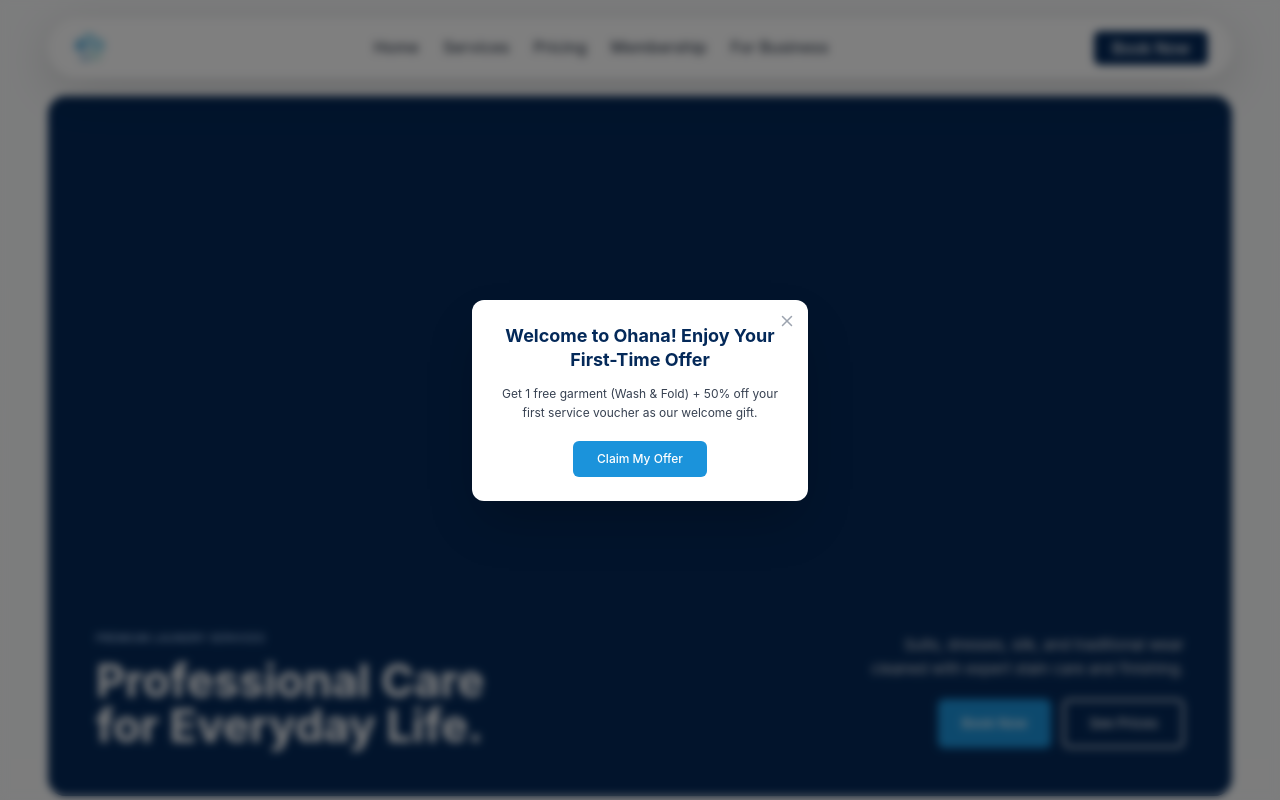
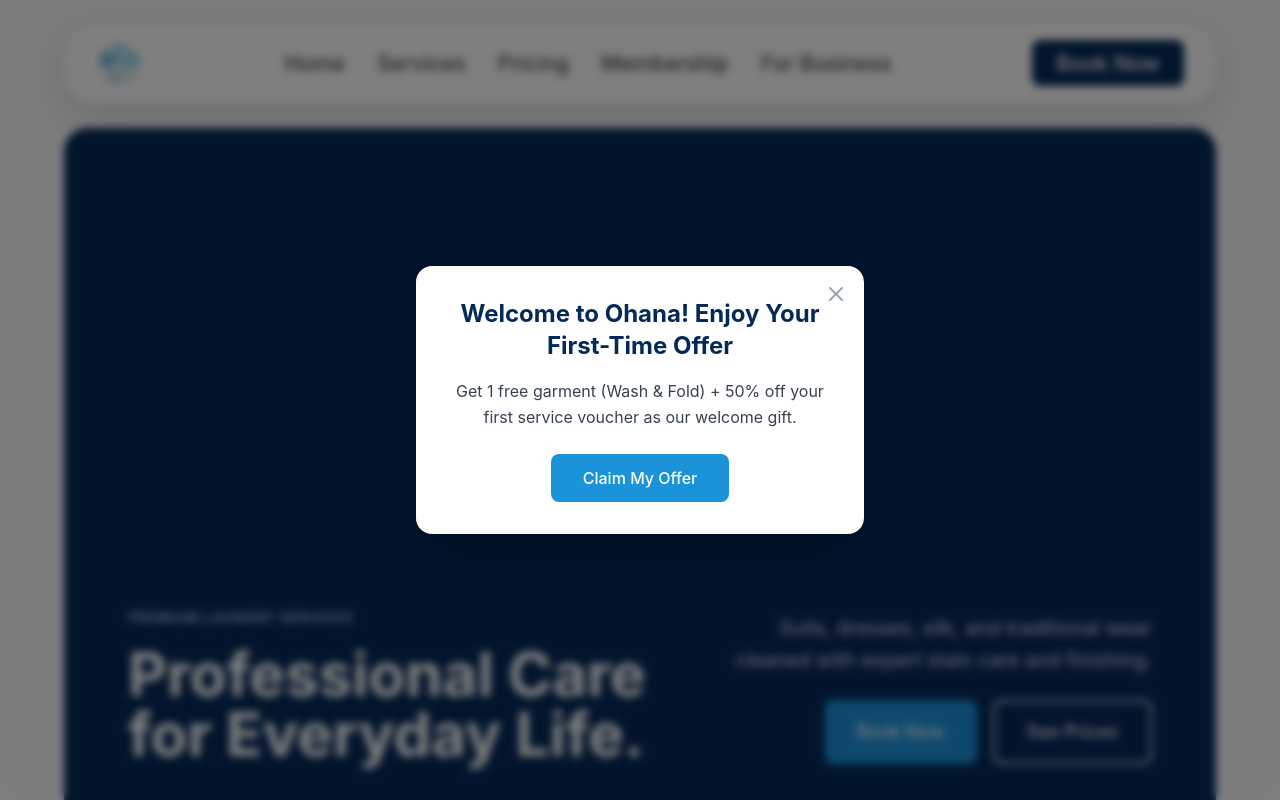
Before and after one commit to mrhtetaungpersonal-sys/Ohana_Wbesite_1.0, a React (Vite) app: page / in a window 1280 px wide. Shown: the top 800 px of the page. Built offline with nearby package versions, Linux system fonts and the light colour scheme; no server answers.

Commit message:
Updated index.css

```diff
--- a/src/index.css
+++ b/src/index.css
@@ -4,7 +4,7 @@
 
 @layer base {
   html {
-    font-size: 75%;
+    font-size: 100%;
   }
 
   .preserve-font-size {
```
